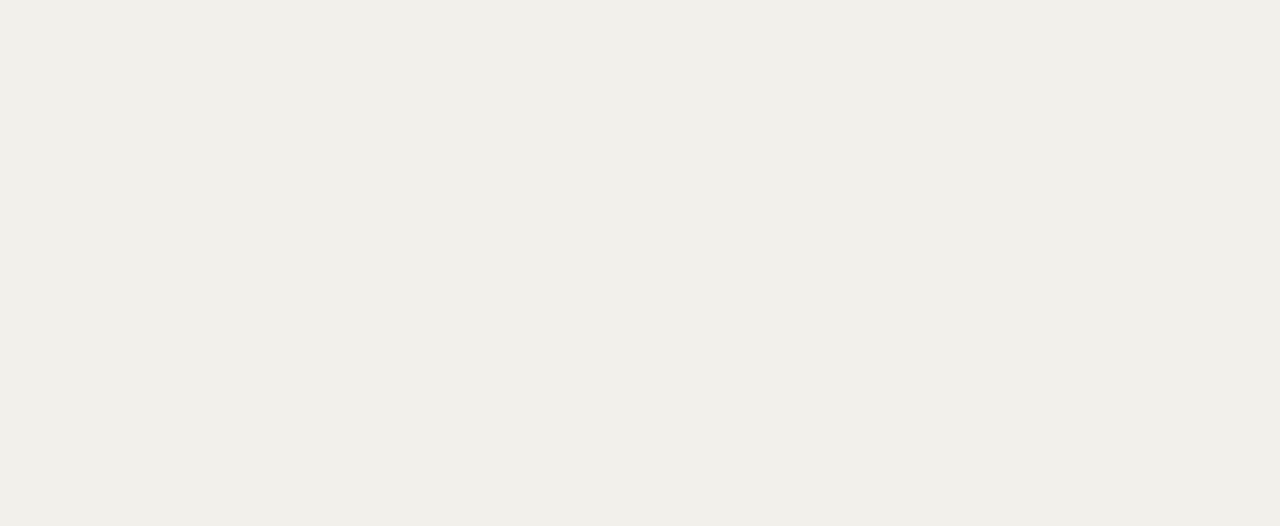
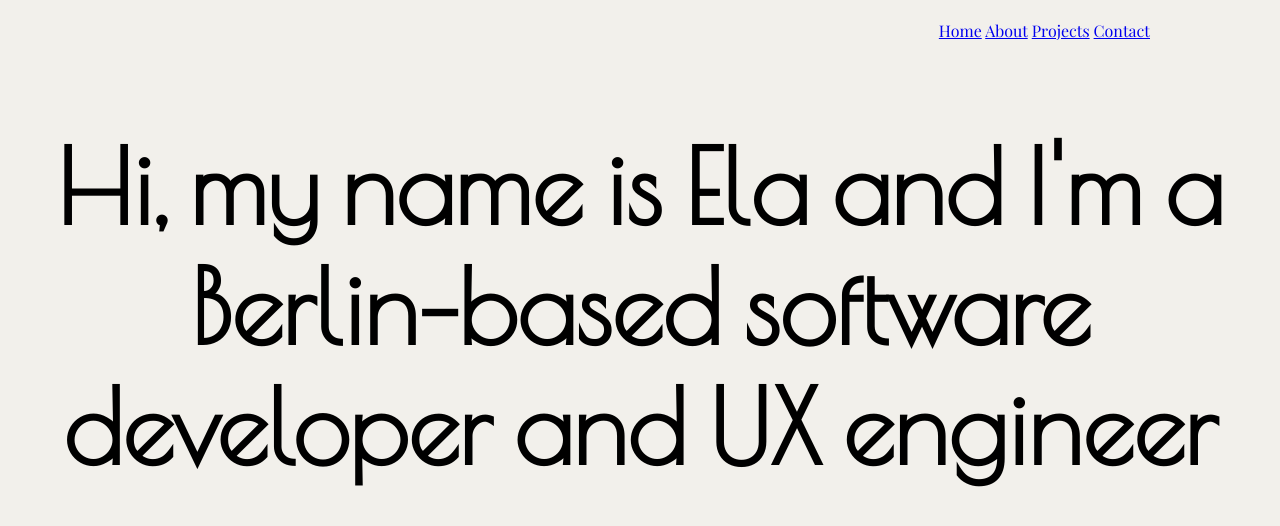
Before and after one commit to prpella/prpella.github.io, a website: page index.html in a window 1280 px wide. Drawn offline with nearby package versions, Linux system fonts and the light colour scheme.

Commit message:
add h1 and font ideas

```diff
--- a/canvas.js
+++ /dev/null
@@ -1,92 +0,0 @@
-'use strict'
-
-const canvas = document.querySelector('canvas')
-const c = canvas.getContext('2d')
-var circleArray = []
-
-canvas.addEventListener('click', function(event) {
-    var mousePosition = getMousePosition(canvas, event)
-    var x = mousePosition.x
-    var y = mousePosition.y
-    console.log(x + ',' + y)
-    makeBall(x, y)
-}, false)
-
-initialize();
-
-function initialize() {
-    window.addEventListener('resize', resizeCanvas, false);
-    resizeCanvas();
- }
-
- function redraw() {
-    c.strokeRect(0, 0, window.innerWidth, window.innerHeight);
- }
-
- function resizeCanvas() {
-    canvas.width = window.innerWidth;
-    canvas.height = window.innerHeight;
-    redraw();
-}
-
-function makeBall (x, y) {
-    var radius = Math.random() * 50
-    //var x = Math.random() * (innerWidth - radius * 2) + radius
-    //var y = Math.random() * (innerHeight - radius * 2) + radius
-    var dx = (Math.random() - 0.5)
-    var dy = (Math.random() - 0.5)
-    //var colorArray = ['#D79922', '#EFE2BA', '#F13C20', '#4056A1', '#C5CBE3']
-    var colorArray = ['rgba(216, 152, 34, 0.51)', 'rgba(239, 225, 185, 0.51)', 'rgba(241, 62, 34, 0.51)', 'rgba(64, 86, 160, 0.53)', 'rgba(196, 203, 227, 0.52)']
-    var color = colorArray[Math.floor(Math.random() * colorArray.length)]
-    circleArray.push(new Circle(x, y, dx, dy, radius, color))
-}
-
-function Circle(x, y, dx, dy, radius, color) {
-    this.x = x
-    this.y = y
-    this.dx = dx
-    this.dy = dy
-    this.radius = radius
-    this.color = color
-
-    this.draw = function() {
-        c.beginPath()
-        c.arc(this.x, this.y, this.radius, 0, Math.PI * 2, false)
-        c.fillStyle = color
-        c.fill()
-    }
-
-    this.update = function() {
-        if (this.x + this.radius > innerWidth || this.x - this.radius < 0) {
-            this.dx = -this.dx
-        }
-
-        if (this.y + this.radius > innerHeight || this.y - this.radius < 0) {
-            this.dy = -this.dy
-        }
-
-        this.x += this.dx
-        this.y += this.dy
-
-        this.draw()
-    }
-}
-
-function animate() {
-    requestAnimationFrame(animate)
-    c.clearRect(0, 0, innerWidth, innerHeight)
-
-    for(var i = 0; i < circleArray.length; i++) {
-        circleArray[i].update()
-    }
-}
-
-animate()
-
-function getMousePosition(canvas, event) {
-    var rect = canvas.getBoundingClientRect();
-    return {
-        x: event.clientX - rect.left,
-        y: event.clientY - rect.top
-    }
-}
--- a/index.html
+++ b/index.html
@@ -5,21 +5,35 @@
         <title></title>
         <meta name="viewport" content="width=device-width, initial-scale=1">
         <link rel="stylesheet" href="./style.css">
+        <link href="https://fonts.googleapis.com/css?family=Limelight|Playfair+Display|Poiret+One" rel="stylesheet">
     </head>
     <body>
-        <canvas id="canvas"></canvas>
+        <noscript>
+            <strong>I am sorry but this page doesn't work properly without JavaScript enabled. Please enable it to continue.</strong>
+        </noscript>
         <div class="page">
             <div class="header">
                 <a href="#/">Home</a>
+                <a href="#/about">About</a>
                 <a href="#/projects">Projects</a>
                 <a href="#/contact">Contact</a>
             </div>
             <div class="content">
+                <section id="home">
+                    <h1>Hi, my name is Ela and I'm a Berlin-based software developer and UX engineer</h1>
+                </section>
+                <section id="about">
+
+                </section>
+                <section id="projects">
+
+                </section>
+                <section id="contact">
+
+                </section>
             </div>
-
+            <canvas></canvas>
         </div>
-
         <script src="./index.js"></script>
-        <script src="./canvas.js"></script>
     </body>
 </html>
--- a/index.js
+++ b/index.js
@@ -0,0 +1,92 @@
+'use strict'
+
+const canvas = document.querySelector('canvas')
+const c = canvas.getContext('2d')
+var circleArray = []
+
+canvas.addEventListener('click', function(event) {
+    console.log('clock')
+    var mousePosition = getMousePosition(canvas, event)
+    var x = mousePosition.x
+    var y = mousePosition.y
+    makeBall(x, y)
+}, false)
+
+initialize();
+
+function initialize() {
+    window.addEventListener('resize', resizeCanvas, false);
+    resizeCanvas();
+}
+
+function redraw() {
+    c.strokeRect(0, 0, window.innerWidth, window.innerHeight);
+}
+
+function resizeCanvas() {
+    canvas.width = window.innerWidth;
+    canvas.height = window.innerHeight;
+    redraw();
+}
+
+function makeBall (x, y) {
+    var radius = Math.random() * 50
+    //var x = Math.random() * (innerWidth - radius * 2) + radius
+    //var y = Math.random() * (innerHeight - radius * 2) + radius
+    var dx = (Math.random() - 0.2)
+    var dy = (Math.random() - 0.2)
+    //var colorArray = ['#D79922', '#EFE2BA', '#F13C20', '#4056A1', '#C5CBE3']
+    var colorArray = ['rgba(216, 152, 34, 0.51)', 'rgba(239, 225, 185, 0.51)', 'rgba(241, 62, 34, 0.51)', 'rgba(64, 86, 160, 0.53)', 'rgba(196, 203, 227, 0.52)']
+    var color = colorArray[Math.floor(Math.random() * colorArray.length)]
+    circleArray.push(new Circle(x, y, dx, dy, radius, color))
+}
+
+function Circle(x, y, dx, dy, radius, color) {
+    this.x = x
+    this.y = y
+    this.dx = dx
+    this.dy = dy
+    this.radius = radius
+    this.color = color
+
+    this.draw = function() {
+        c.beginPath()
+        c.arc(this.x, this.y, this.radius, 0, Math.PI * 2, false)
+        c.fillStyle = color
+        c.fill()
+    }
+
+    this.update = function() {
+        if (this.x + this.radius > innerWidth || this.x - this.radius < 0) {
+            this.dx = -this.dx
+        }
+
+        if (this.y + this.radius > innerHeight || this.y - this.radius < 0) {
+            this.dy = -this.dy
+        }
+
+        this.x += this.dx
+        this.y += this.dy
+
+        this.draw()
+    }
+}
+
+function animate() {
+    requestAnimationFrame(animate)
+    c.clearRect(0, 0, innerWidth, innerHeight)
+
+    for(var i = 0; i < circleArray.length; i++) {
+        circleArray[i].update()
+    }
+}
+
+animate()
+
+function getMousePosition(canvas, event) {
+    var rect = canvas.getBoundingClientRect();
+    return {
+        x: event.clientX - rect.left,
+        y: event.clientY - rect.top
+    }
+}
--- a/style.css
+++ b/style.css
@@ -1,14 +1,37 @@
 html, body {
     margin: 0;
     width:  100%;
-    height: 100%;
     overflow: hidden;
     display: block;
 }
 
+body {
+    font-family: 'Playfair Display', serif;
+    height: 98%;
+}
+
+::selection {
+    background: #D79922;
+}
+
+h1, h2 {
+    font-family: 'Poiret One', cursive;
+    text-align: center;
+    font-size: 8vmax
+}
+
 canvas {
+    z-index: -1;
     background-color: #f2f0eb;
-    position: absolute;
+    position: fixed;
     left: 0;
     top: 0;
+    height: 100vh;
+    width: 100%;
 }
+
+.header {
+    margin-top: 20px;
+    text-align: right;
+    margin-right: 130px;
+}
```
